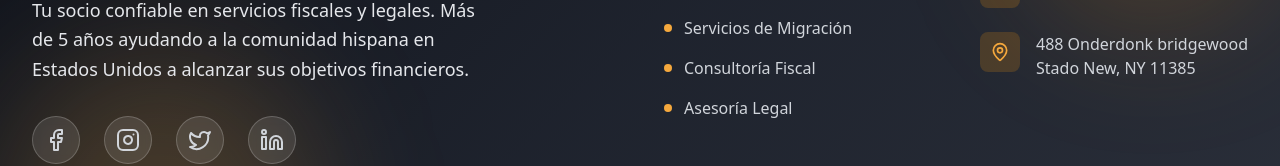
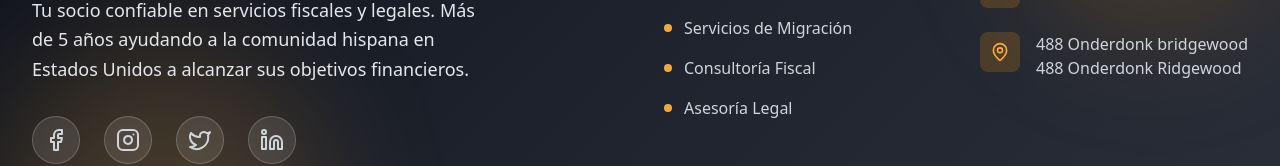
Before and after one commit to taxpartnersnow/mitaxpro, a React (Vite) app: page / in a window 1280 px wide. Shown: the part 5572-5738 px from the top of the page. Built offline with nearby package versions, Linux system fonts and the light colour scheme.

Commit message:
Visual edit in Lovable
Edited UI in Lovable

```diff
--- a/src/components/Footer.tsx
+++ b/src/components/Footer.tsx
@@ -83,7 +83,7 @@ const Footer = () => {
                 </div>
                 <div>
                   <p className="text-gray-300 group-hover:text-white transition-colors duration-300">488 Onderdonk bridgewood</p>
-                  <p className="text-gray-300 group-hover:text-white transition-colors duration-300">Stado New, NY 11385</p>
+                  <p className="text-gray-300 group-hover:text-white transition-colors duration-300">488 Onderdonk Ridgewood</p>
                 </div>
               </div>
             </div>
```
